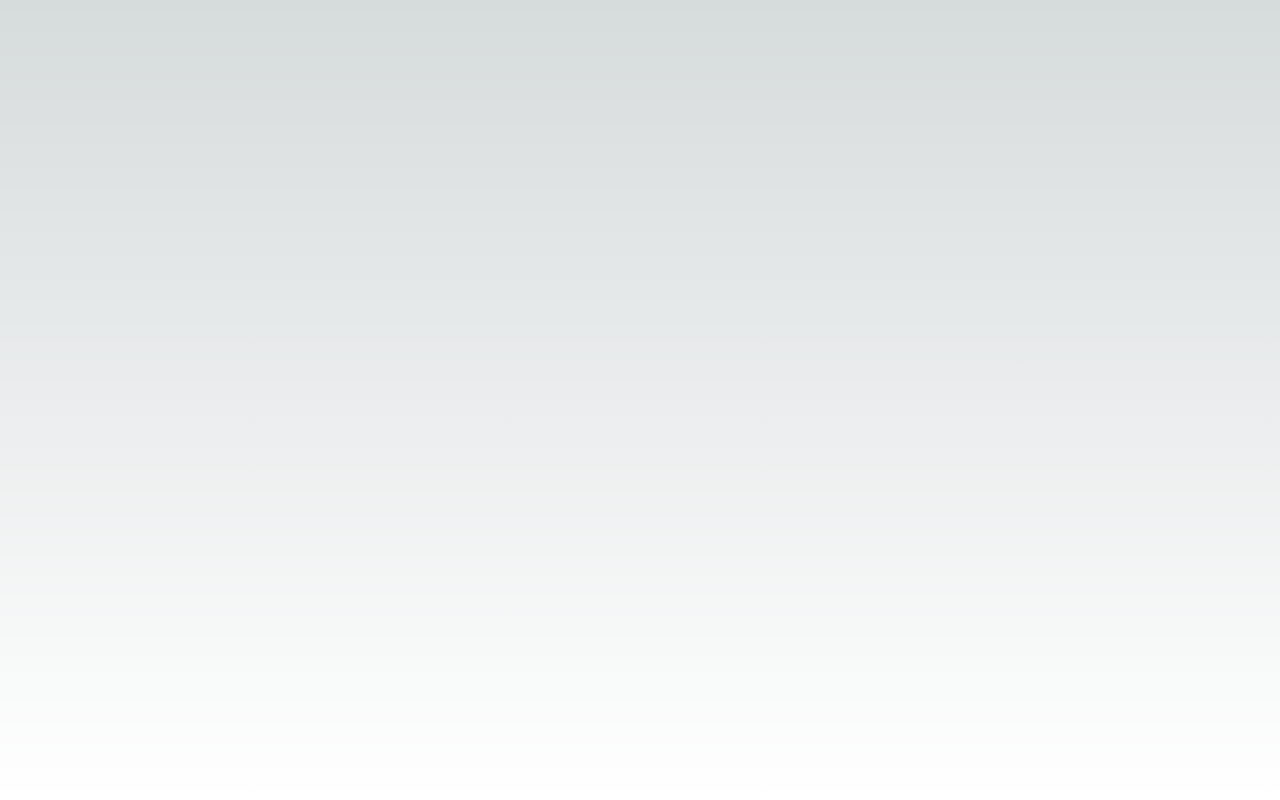
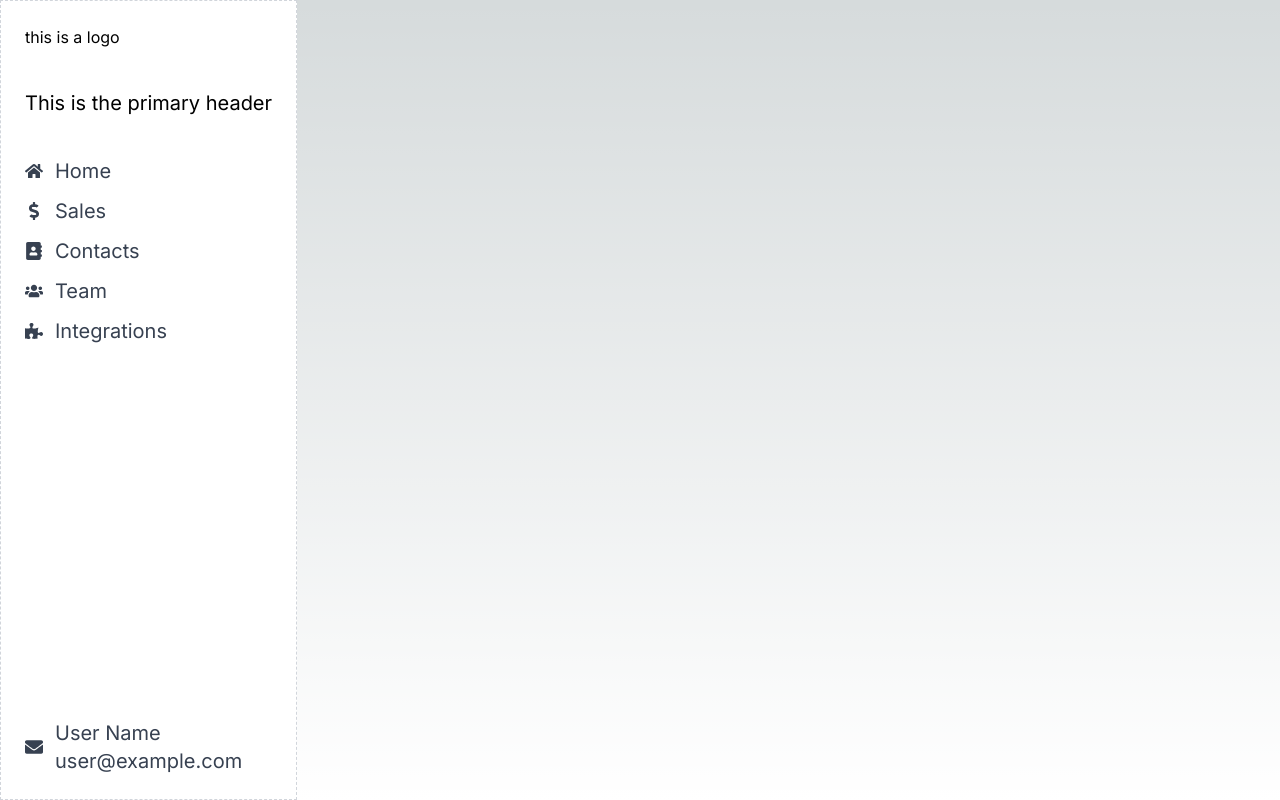
Before and after one commit to gosvig123/crm4all, a Next.js app: page / in a window 1280 px wide. Built offline with nearby package versions, Linux system fonts and the light colour scheme.

Commit message:
feat, added sidebar

```diff
--- /dev/null
+++ b/app/components/sidebar.tsx
@@ -0,0 +1,76 @@
+import {
+  FaHome,
+  FaDollarSign,
+  FaAddressBook,
+  FaUsers,
+  FaPuzzlePiece,
+  FaEnvelope,
+} from 'react-icons/fa';
+
+// Constants for easy adjustments
+const ICON_SIZE = 18;
+const TEXT_SIZE_CLASSES = 'text-lg md:text-xl'; // Adjust text size classes here
+const GAP_SIZE_CLASSES = 'gap-2 md:gap-3'; // Adjust gap size classes here
+const SIDEBAR_WIDTH_CLASSES = 'max-w-fit'; // Adjust sidebar width classes here
+
+export default function Sidebar() {
+  return (
+    <div
+      className={`min-h-full p-3 md:p-4 lg:p-6 flex flex-col justify-between flex-1 ${SIDEBAR_WIDTH_CLASSES} border border-dashed border-gray-300 bg-white`}
+    >
+      <div className='flex flex-col gap-10'>
+        <div>this is a logo</div>
+        <h1 className={`${TEXT_SIZE_CLASSES}`}>
+          This is the primary header
+        </h1>
+
+        <nav className='flex flex-col gap-3'>
+          <a
+            href='/home'
+            className={`flex items-center ${GAP_SIZE_CLASSES} ${TEXT_SIZE_CLASSES} text-gray-700 hover:text-black`}
+          >
+            <FaHome size={ICON_SIZE} />
+            Home
+          </a>
+          <a
+            href='/sales'
+            className={`flex items-center ${GAP_SIZE_CLASSES} ${TEXT_SIZE_CLASSES} text-gray-700 hover:text-black`}
+          >
+            <FaDollarSign size={ICON_SIZE} />
+            Sales
+          </a>
+          <a
+            href='/contacts'
+            className={`flex items-center ${GAP_SIZE_CLASSES} ${TEXT_SIZE_CLASSES} text-gray-700 hover:text-black`}
+          >
+            <FaAddressBook size={ICON_SIZE} />
+            Contacts
+          </a>
+          <a
+            href='/team'
+            className={`flex items-center ${GAP_SIZE_CLASSES} ${TEXT_SIZE_CLASSES} text-gray-700 hover:text-black`}
+          >
+            <FaUsers size={ICON_SIZE} />
+            Team
+          </a>
+          <a
+            href='/integrations'
+            className={`flex items-center ${GAP_SIZE_CLASSES} ${TEXT_SIZE_CLASSES} text-gray-700 hover:text-black`}
+          >
+            <FaPuzzlePiece size={ICON_SIZE} />
+            Integrations
+          </a>
+        </nav>
+      </div>
+      <div
+        className={`flex items-center ${GAP_SIZE_CLASSES} ${TEXT_SIZE_CLASSES} text-gray-700`}
+      >
+        <FaEnvelope size={ICON_SIZE} />
+        <div>
+          <div>User Name</div>
+          <div>user@example.com</div>
+        </div>
+      </div>
+    </div>
+  );
+}
--- a/app/page.tsx
+++ b/app/page.tsx
@@ -1,8 +1,8 @@
-'use client';
-import Image from 'next/image';
-
+import Sidebar from './components/sidebar';
 export default function Home() {
   return (
-    <main className='flex min-h-screen flex-col items-center justify-between p-24'></main>
+    <main className='flex min-h-screen'>
+      <Sidebar />
+    </main>
   );
 }
--- a/tailwind.config.ts
+++ b/tailwind.config.ts
@@ -1,4 +1,5 @@
-import type { Config } from 'tailwindcss'
+import type { Config } from 'tailwindcss';
+import defaultTheme from 'tailwindcss/defaultTheme';
 
 const config: Config = {
   content: [
@@ -8,13 +9,18 @@ const config: Config = {
   ],
   theme: {
     extend: {
+      fontFamily: {
+        sans: ['Roboto', ...defaultTheme.fontFamily.sans],
+      },
       backgroundImage: {
-        'gradient-radial': 'radial-gradient(var(--tw-gradient-stops))',
+        'gradient-radial':
+          'radial-gradient(var(--tw-gradient-stops))',
         'gradient-conic':
           'conic-gradient(from 180deg at 50% 50%, var(--tw-gradient-stops))',
       },
     },
   },
   plugins: [],
-}
-export default config
+};
+
+export default config;
```
Also changed, not shown: package.json (+4 -3 lines).
